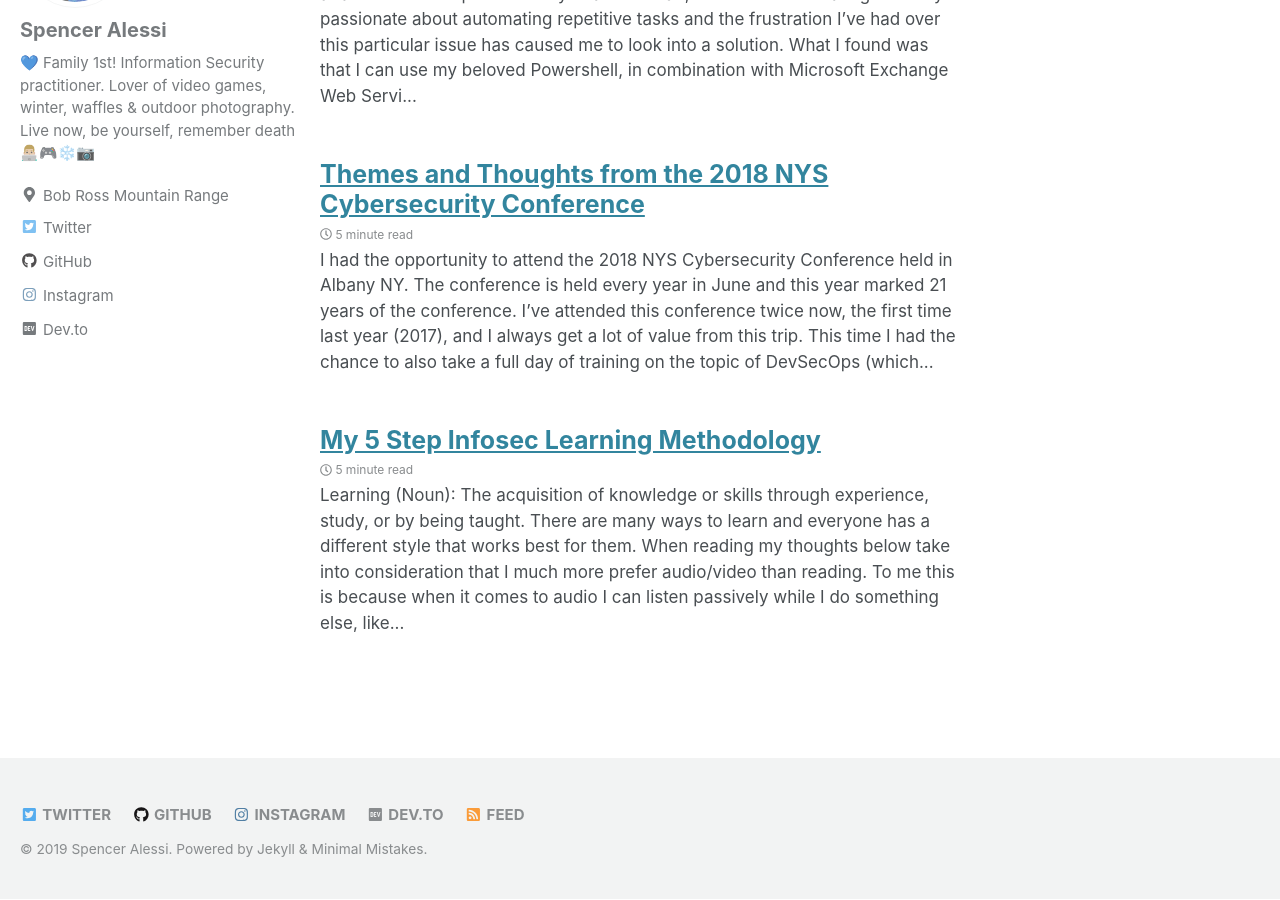
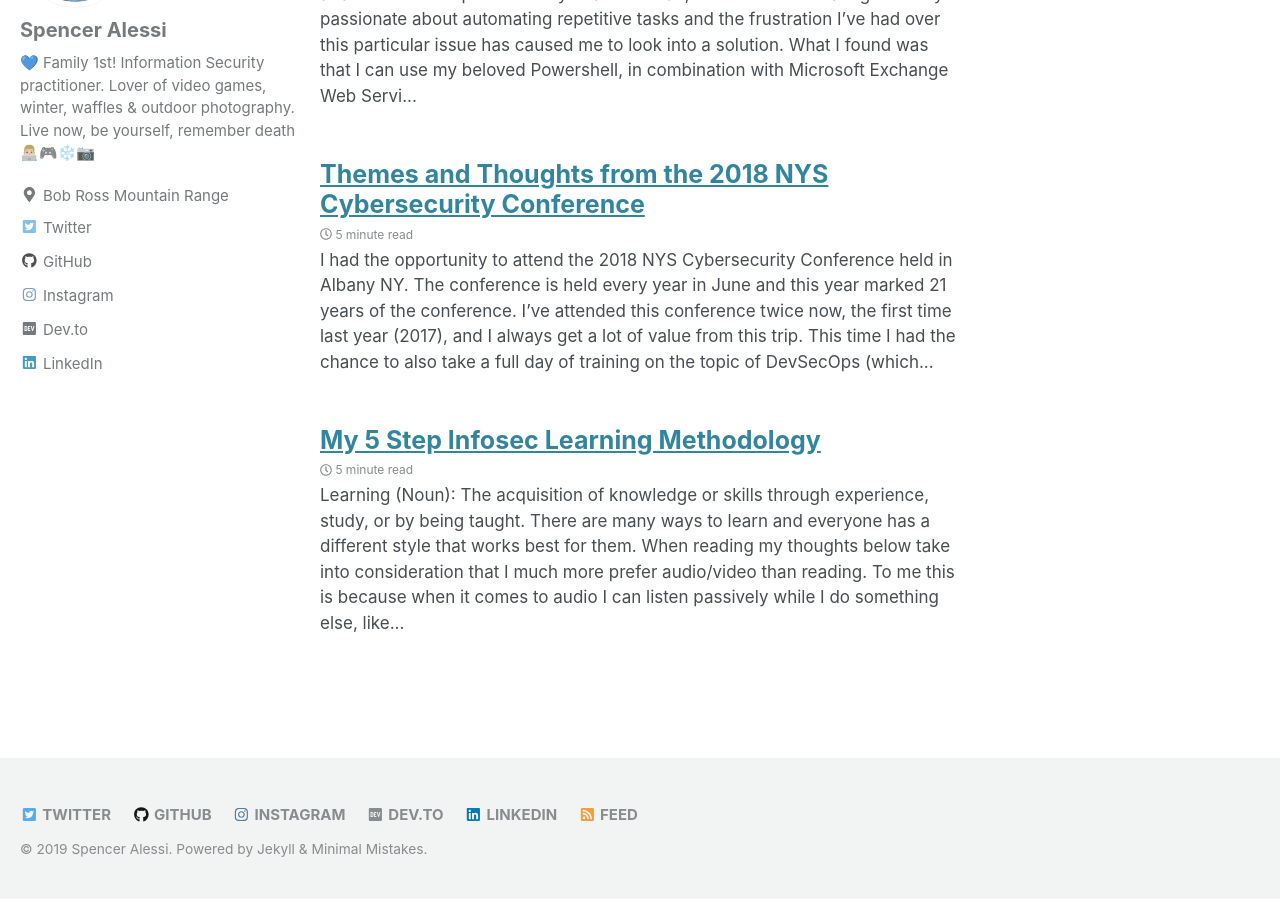
Before and after one commit to techspence/techspence.github.io, a Jekyll site: the page built from index.html, in a window 1280 px wide and 900 px high, scrolled down 600 px. Built offline with Jekyll 4.4.1, drawn with Linux system fonts in a browser that asks for light colours; cached includes are drawn as plain includes; the list of posts is cut into pages by our own code.

Commit message:
added linkedin link

```diff
--- a/_config.yml
+++ b/_config.yml
@@ -133,6 +133,9 @@ author:
     - label: "Dev.to"
       icon: "fab fa-fw fa-dev"
       url: "https://dev.to/@techspence"
+    - label: "LinkedIn"
+      icon: "fab fa-fw fa-linkedin"
+      url: "https://linkedin.com/in/spenceralessi"
 
 # Site Footer
 footer:
@@ -158,6 +161,9 @@ footer:
     - label: "Dev.to"
       icon: "fab fa-fw fa-dev"
       url: "https://dev.to/@techspence"
+    - label: "LinkedIn"
+      icon: "fab fa-fw fa-linkedin"
+      url: "https://linkedin.com/in/spenceralessi"
 
 
 # Reading Files
```
